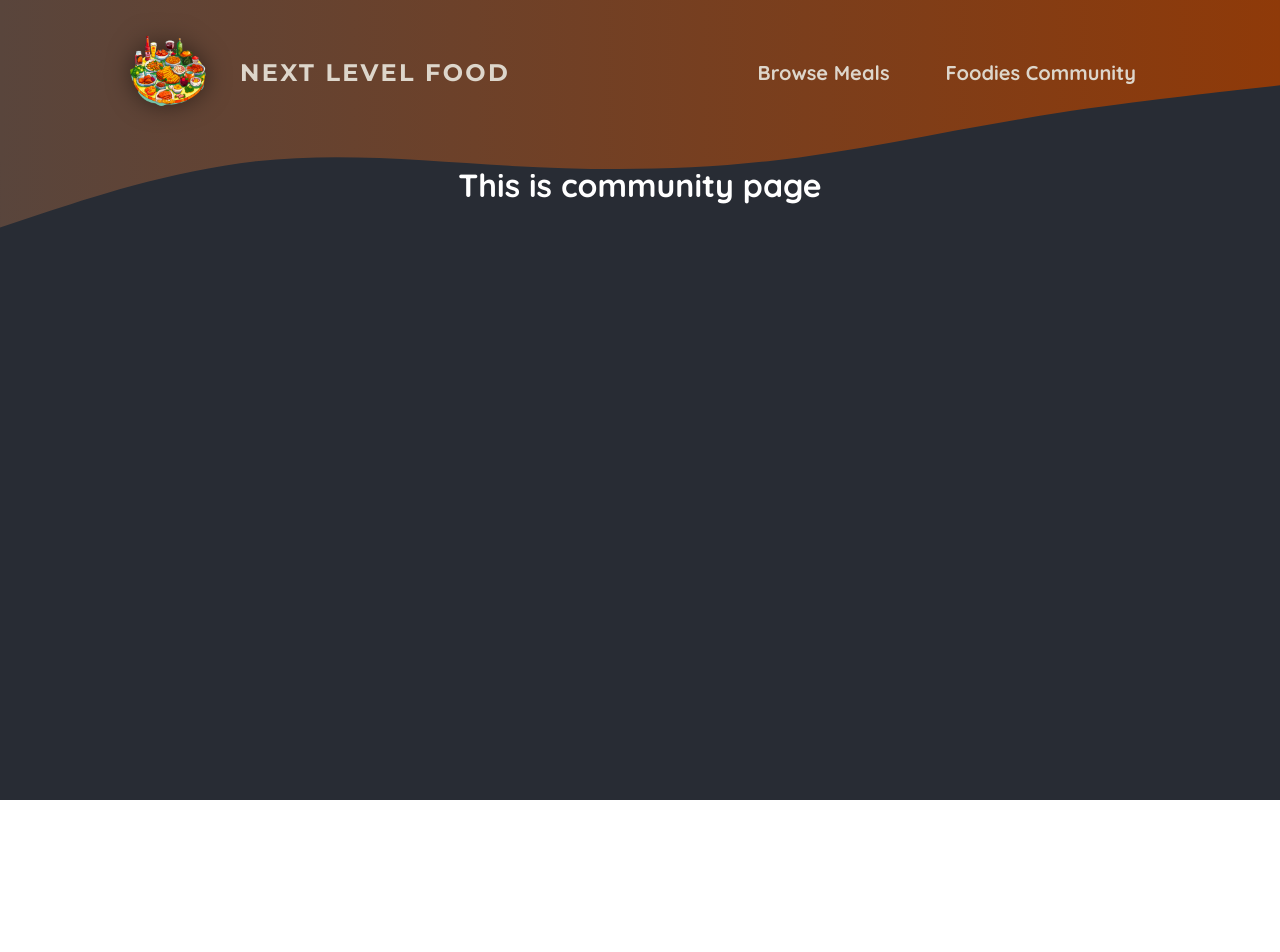
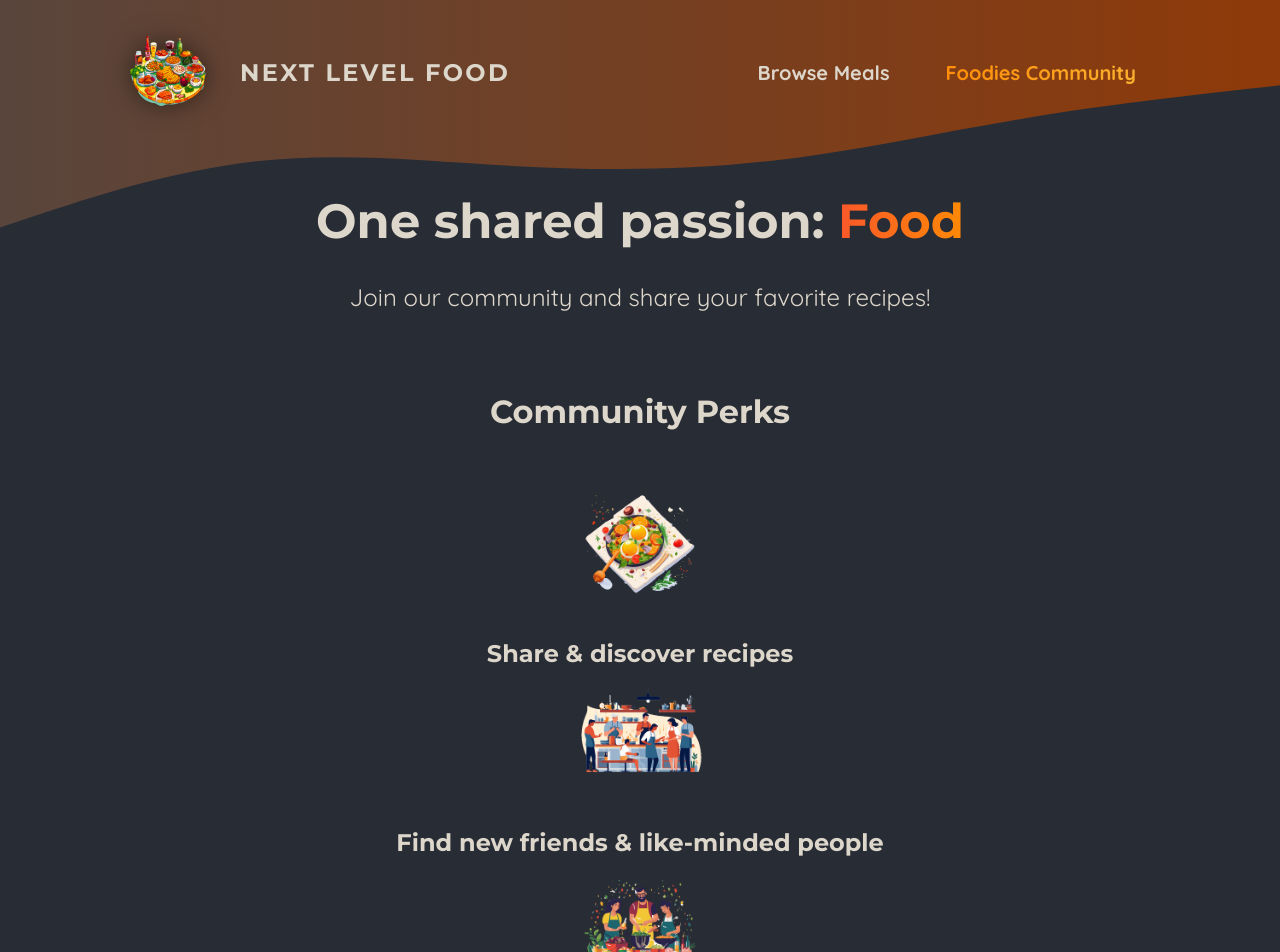
Before and after one commit to akowalska622/foodies, a Next.js app: page /community in a window 1280 px wide. Shown: the top 952 px of the page. Before the commit the page ends 800 px from the top, so only its background shows below. Built offline with nearby package versions, Linux system fonts and the light colour scheme.

Commit message:
feat: add community section

```diff
--- a/app/community/page.js
+++ b/app/community/page.js
@@ -1,9 +1,40 @@
+import Image from 'next/image';
+
+import mealIcon from '@/assets/icons/meal.png';
+import communityIcon from '@/assets/icons/community.png';
+import eventsIcon from '@/assets/icons/events.png';
+import classes from './page.module.css';
+
 export default function CommunityPage() {
   return (
-    <main>
-      <h1 style={{ color: 'white', textAlign: 'center' }}>
-        This is community page
-      </h1>
-    </main>
+    <>
+      <header className={classes.header}>
+        <h1>
+          One shared passion: <span className={classes.highlight}>Food</span>
+        </h1>
+        <p>Join our community and share your favorite recipes!</p>
+      </header>
+      <main className={classes.main}>
+        <h2>Community Perks</h2>
+
+        <ul className={classes.perks}>
+          <li>
+            <Image src={mealIcon} alt='A delicious meal' />
+            <p>Share & discover recipes</p>
+          </li>
+          <li>
+            <Image src={communityIcon} alt='A crowd of people, cooking' />
+            <p>Find new friends & like-minded people</p>
+          </li>
+          <li>
+            <Image
+              src={eventsIcon}
+              alt='A crowd of people at a cooking event'
+            />
+            <p>Participate in exclusive events</p>
+          </li>
+        </ul>
+      </main>
+    </>
   );
 }
--- /dev/null
+++ b/app/community/page.module.css
@@ -0,0 +1,61 @@
+.header {
+  gap: 3rem;
+  margin: 3rem auto 5rem auto;
+  width: 90%;
+  max-width: 75rem;
+  color: #ddd6cb;
+  font-size: 1.5rem;
+  text-align: center;
+}
+
+.header h1 {
+  font-family: 'Montserrat', sans-serif;
+}
+
+.highlight {
+  background: linear-gradient(90deg, #f9572a, #ff8a05);
+  background-clip: text;
+  -webkit-background-clip: text;
+  -webkit-text-fill-color: transparent;
+}
+
+.main {
+  width: 90%;
+  max-width: 40rem;
+  margin: 0 auto;
+  text-align: center;
+}
+
+.main h2 {
+  font-family: 'Montserrat', sans-serif;
+  font-size: 2rem;
+  margin-bottom: 3rem;
+  color: #ddd6cb;
+}
+
+.perks {
+  list-style: none;
+  margin: 3rem 0;
+  padding: 0;
+}
+
+.perks li {
+  display: flex;
+  flex-direction: column;
+  align-items: center;
+  gap: 2rem;
+}
+
+.perks img {
+  width: 8rem;
+  height: 8rem;
+  object-fit: contain;
+}
+
+.perks p {
+  font-family: 'Montserrat', sans-serif;
+  font-size: 1.5rem;
+  font-weight: bold;
+  margin: 0;
+  color: #ddd6cb;
+}
--- a/components/main-header/main-header.js
+++ b/components/main-header/main-header.js
@@ -3,6 +3,7 @@
 
 import logoImg from '@/assets/logo.png';
 import MainHeaderBackground from '@/components/main-header/main-header-background';
+import NavLink from '@/components/main-header/nav-link';
 import classes from './main-header.module.css';
 
 export default function MainHeader() {
@@ -18,10 +19,10 @@
         <nav className={classes.nav}>
           <ul>
             <li>
-              <Link href='/meals'>Browse Meals</Link>
+              <NavLink href='/meals'>Browse Meals</NavLink>
             </li>
             <li>
-              <Link href='/community'>Foodies Community</Link>
+              <NavLink href='/community'>Foodies Community</NavLink>
             </li>
           </ul>
         </nav>
--- /dev/null
+++ b/components/main-header/nav-link.js
@@ -0,0 +1,14 @@
+'use client';
+
+import Link from 'next/link';
+import { usePathname } from 'next/navigation';
+import classes from './main-header.module.css';
+
+export default function NavLink({ href, children }) {
+  const path = usePathname();
+  return (
+    <Link href={href} className={path.startsWith(href) ? classes.active : ''}>
+      {children}
+    </Link>
+  );
+}
```
